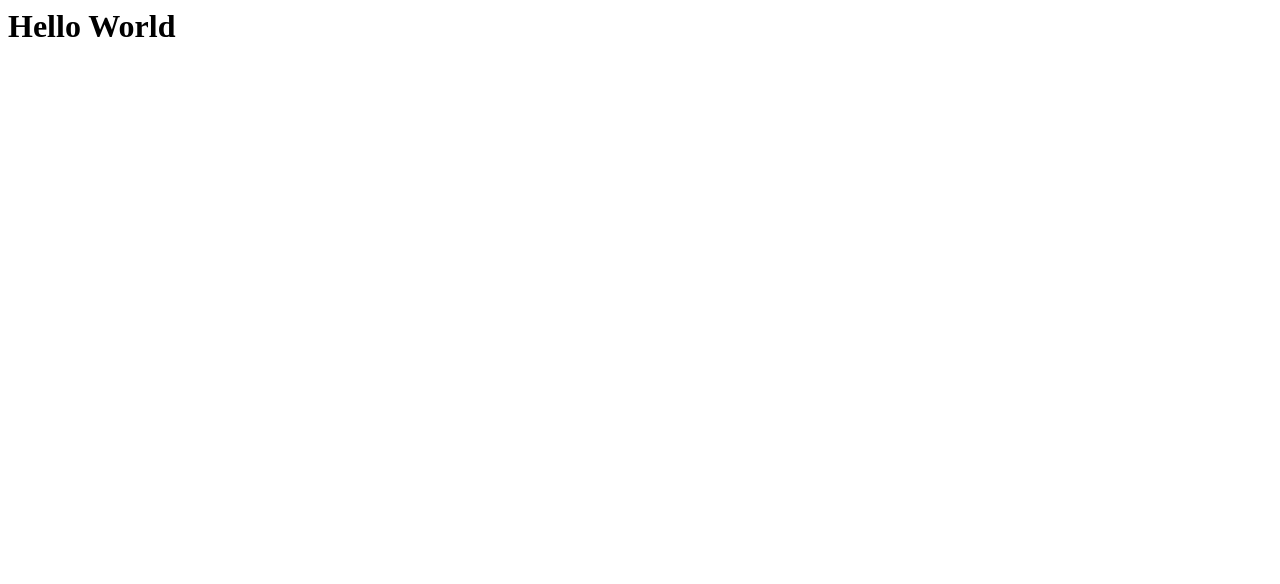
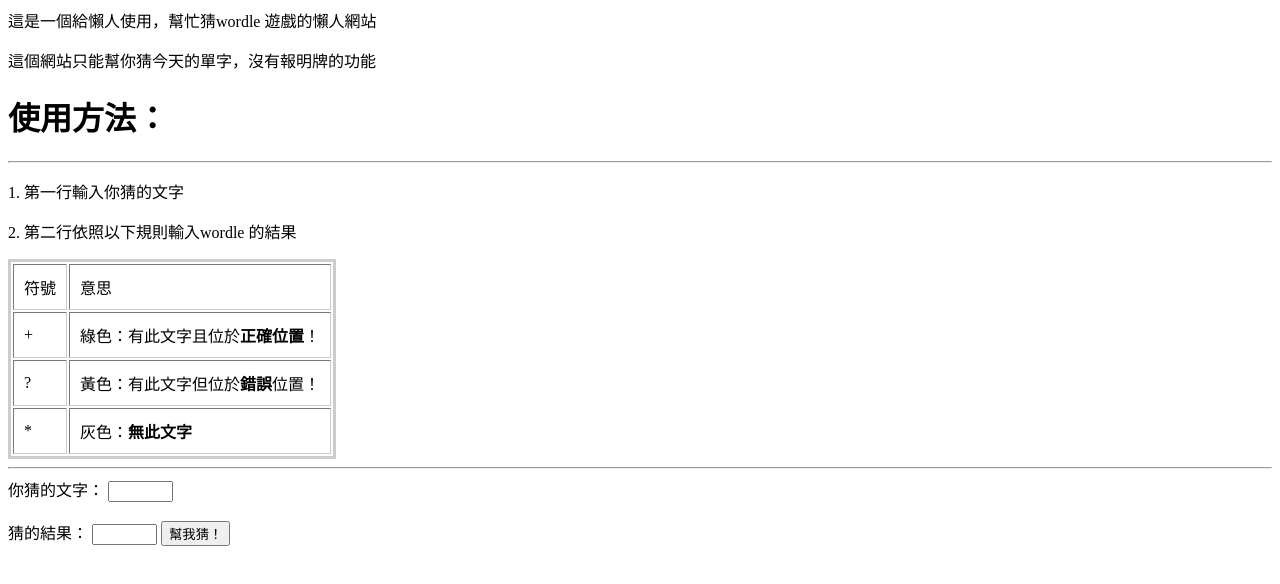
Before and after one commit to sleepyknife/wordle_solve, a plain HTML site: page index.html in a window 1280 px wide. Drawn offline with Linux system fonts and the light colour scheme.

Commit message:
Showing format initial.
1. Need add predict list
2. Add guess algorithm

```diff
--- a/index.html
+++ b/index.html
@@ -3,9 +3,49 @@
 		<meta charset="UTF-8">
 		<meta name="viewport" content="width=device-width, initial-scale=1.0">
 		<meta http-equiv="X-UA-Compatible" content="ie=edge">
-		<title>Yooo</title>
+		<title>Wordle 幫你猜</title>
 	</head>
 	<body>
-		<h1>Hello World</h1>
+		<p>這是一個給懶人使用，幫忙猜wordle 遊戲的懶人網站</p>
+		<p>這個網站只能幫你猜今天的單字，沒有報明牌的功能</p>
+		<h1>使用方法：</h1>
+		<hr>
+		<p>1. 第一行輸入你猜的文字</p>
+		<p>2. 第二行依照以下規則輸入wordle 的結果</p>
+		<table style="border:3px #cccccc solid;" cellpadding="10" border='1'>
+			<tr>
+				<td>符號</td>
+				<td>意思</td>
+			</tr>
+			<tr>
+				<td>+</td>
+				<td>綠色：有此文字且位於<b>正確位置</b>！</td>
+			</tr>
+			<tr>
+				<td>?</td>
+				<td>黃色：有此文字但位於<b>錯誤</b>位置！</td>
+			</tr>
+			<tr>
+				<td>*</td>
+				<td>灰色：<b>無此文字</b></td>
+			</tr>
+		</table>
+		<hr>
+		<label for="guess">你猜的文字：</label>
+		<input type="text" id="guess" name="guess_var" maxlength="5" size="5"><br><br>
+		<label for="result">猜的結果：</label>
+		<input type="text" id="result" name="result_var" maxlength="5" size="5">
+		<input type="button" value="幫我猜！" onclick="CheatIt()">
+		<script>
+			function CheatIt()
+			{
+				var guess_str = document.getElementById('guess').value
+				var guess_number = 1234
+				alert("你猜的文字是：" + guess_str + "\n目前共計算出有：" + guess_number + " 種結果 \n請依照顯示清單再次嘗試！\n還沒寫好啦其實ㄏㄏ")
+
+			}
+		</script>
+
+
 	</body>
 </html>
```
